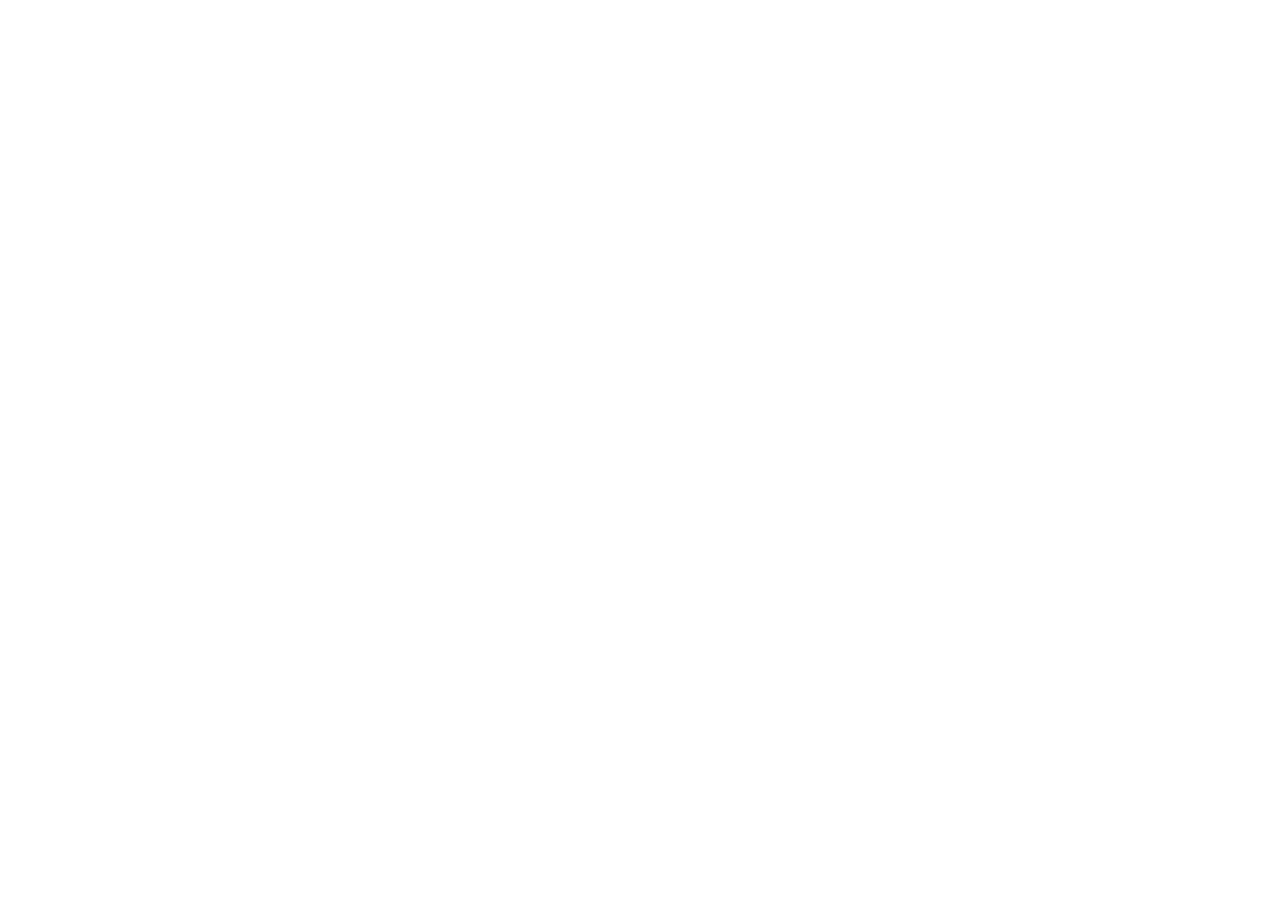
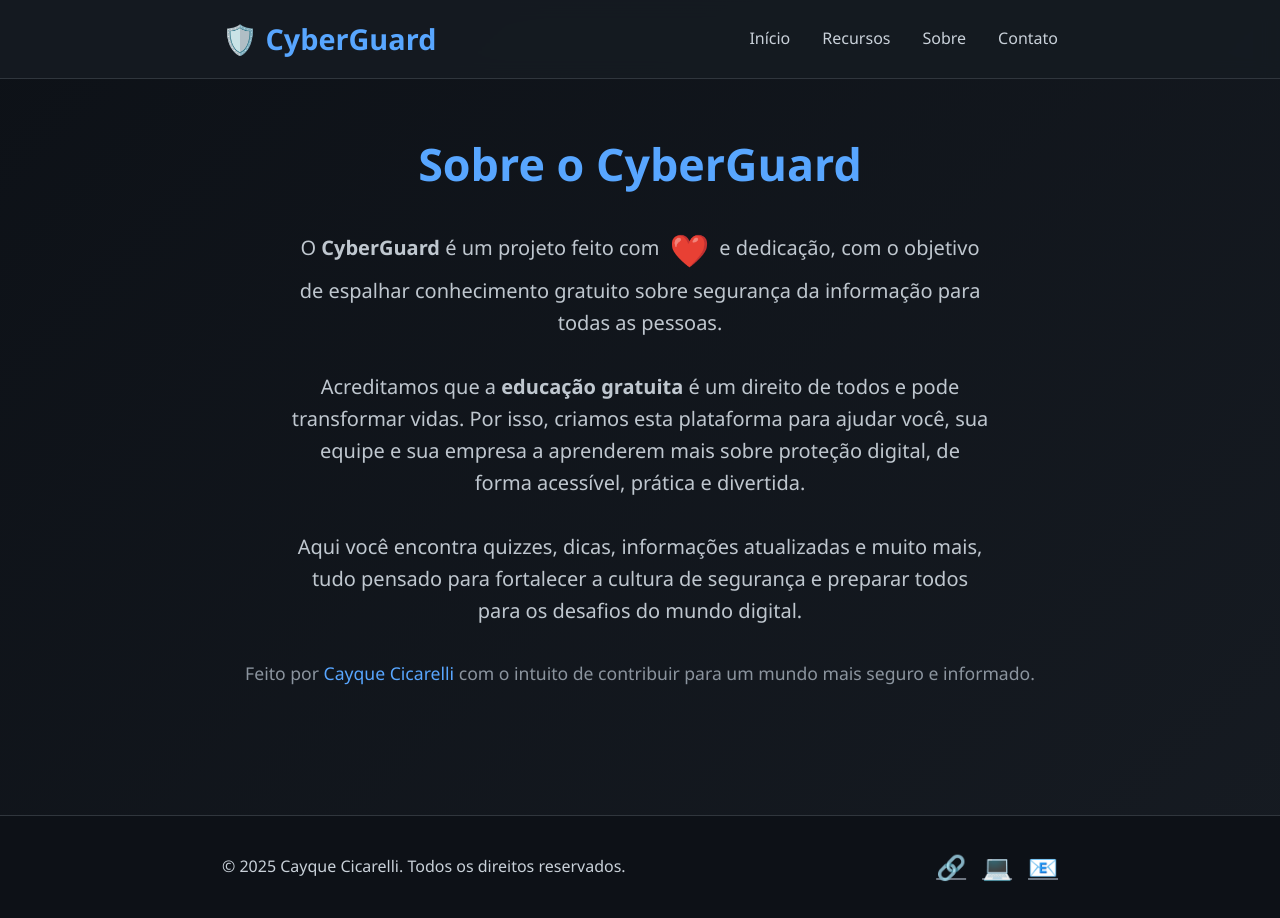
Before and after one commit to NeonBrasil/CyberGuard, a plain HTML site: page about.html in a window 1280 px wide. Before the commit the page ends 800 px from the top, so only its background shows below. Drawn offline with Linux system fonts and the light colour scheme.

Commit message:
adicionado about

```diff
--- a/about.html
+++ b/about.html
@@ -0,0 +1,171 @@
+<!DOCTYPE html>
+<html lang="pt-BR">
+<head>
+  <meta charset="UTF-8">
+  <meta name="viewport" content="width=device-width, initial-scale=1.0">
+  <title>CyberGuard - Sobre</title>
+  <style>
+    * {
+      margin: 0;
+      padding: 0;
+      box-sizing: border-box;
+    }
+    body {
+      font-family: 'Segoe UI', Tahoma, Geneva, Verdana, sans-serif;
+      background: linear-gradient(135deg, #0d1117 0%, #161b22 100%);
+      color: #c9d1d9;
+      line-height: 1.6;
+      min-height: 100vh;
+    }
+    .container {
+      max-width: 900px;
+      margin: 0 auto;
+      padding: 0 2rem;
+    }
+    header {
+      background: rgba(22, 27, 34, 0.9);
+      backdrop-filter: blur(10px);
+      padding: 1rem 0;
+      position: fixed;
+      width: 100%;
+      top: 0;
+      z-index: 1000;
+      border-bottom: 1px solid #30363d;
+    }
+    nav {
+      display: flex;
+      justify-content: space-between;
+      align-items: center;
+    }
+    .logo {
+      font-size: 1.8rem;
+      font-weight: bold;
+      color: #58a6ff;
+    }
+    .nav-links {
+      display: flex;
+      list-style: none;
+      gap: 2rem;
+    }
+    .nav-links a {
+      color: #c9d1d9;
+      text-decoration: none;
+      transition: color 0.3s;
+    }
+    .nav-links a:hover {
+      color: #58a6ff;
+    }
+    .about-section {
+      padding: 8rem 0 4rem 0;
+      text-align: center;
+    }
+    .about-section h1 {
+      font-size: 2.8rem;
+      color: #58a6ff;
+      margin-bottom: 1.5rem;
+    }
+    .about-section p {
+      font-size: 1.25rem;
+      max-width: 700px;
+      margin: 0 auto 2rem auto;
+      opacity: 0.95;
+    }
+    .about-section .heart {
+      color: #ff5a5f;
+      font-size: 2rem;
+      vertical-align: middle;
+      margin: 0 0.3rem;
+    }
+    .about-section .author {
+      margin-top: 2rem;
+      font-size: 1.1rem;
+      color: #8b949e;
+    }
+    .about-section .author a {
+      color: #58a6ff;
+      text-decoration: none;
+      transition: color 0.3s;
+    }
+    .about-section .author a:hover {
+      color: #238636;
+    }
+    footer {
+      background: #0d1117;
+      padding: 2rem 0;
+      text-align: center;
+      border-top: 1px solid #30363d;
+      margin-top: 4rem;
+    }
+    .footer-content {
+      display: flex;
+      justify-content: space-between;
+      align-items: center;
+      flex-wrap: wrap;
+      gap: 1rem;
+    }
+    .social-links {
+      display: flex;
+      gap: 1rem;
+    }
+    .social-links a {
+      color: #6e7681;
+      font-size: 1.5rem;
+      transition: color 0.3s;
+    }
+    .social-links a:hover {
+      color: #58a6ff;
+    }
+    @media (max-width: 768px) {
+      .about-section h1 {
+        font-size: 2rem;
+      }
+      .footer-content {
+        flex-direction: column;
+        text-align: center;
+      }
+    }
+  </style>
+</head>
+<body>
+  <header>
+    <nav class="container">
+      <div class="logo">🛡️ CyberGuard</div>
+      <ul class="nav-links">
+        <li><a href="index.html">Início</a></li>
+        <li><a href="features.html">Recursos</a></li>
+        <li><a href="about.html">Sobre</a></li>
+        <li><a href="https://github.com/NeonBrasil">Contato</a></li>
+      </ul>
+    </nav>
+  </header>
+
+  <main>
+    <section class="about-section">
+      <h1>Sobre o CyberGuard</h1>
+      <p>
+        O <strong>CyberGuard</strong> é um projeto feito com <span class="heart">❤️</span> e dedicação, com o objetivo de espalhar conhecimento gratuito sobre segurança da informação para todas as pessoas.<br><br>
+        Acreditamos que a <strong>educação gratuita</strong> é um direito de todos e pode transformar vidas. Por isso, criamos esta plataforma para ajudar você, sua equipe e sua empresa a aprenderem mais sobre proteção digital, de forma acessível, prática e divertida.<br><br>
+        Aqui você encontra quizzes, dicas, informações atualizadas e muito mais, tudo pensado para fortalecer a cultura de segurança e preparar todos para os desafios do mundo digital.
+      </p>
+      <div class="author">
+        Feito por <a href="https://github.com/NeonBrasil" target="_blank">Cayque Cicarelli</a> com o intuito de contribuir para um mundo mais seguro e informado.
+      </div>
+    </section>
+  </main>
+
+  <footer>
+    <div class="container">
+      <div class="footer-content">
+        <div>
+          <p>&copy; 2025 Cayque Cicarelli. Todos os direitos reservados.</p>
+        </div>
+        <div class="social-links">
+          <a href="https://www.linkedin.com/in/cayque-cicarelli/" title="LinkedIn">🔗</a>
+          <a href="https://github.com/NeonBrasil" title="GitHub">💻</a>
+          <a href="" title="Email">📧</a>
+        </div>
+      </div>
+    </div>
+  </footer>
+</body>
+</html>
```
Also changed, not shown: escolhas.html (+1 -1 lines), features.html (+1 -1 lines), index.html (+2 -2 lines).
